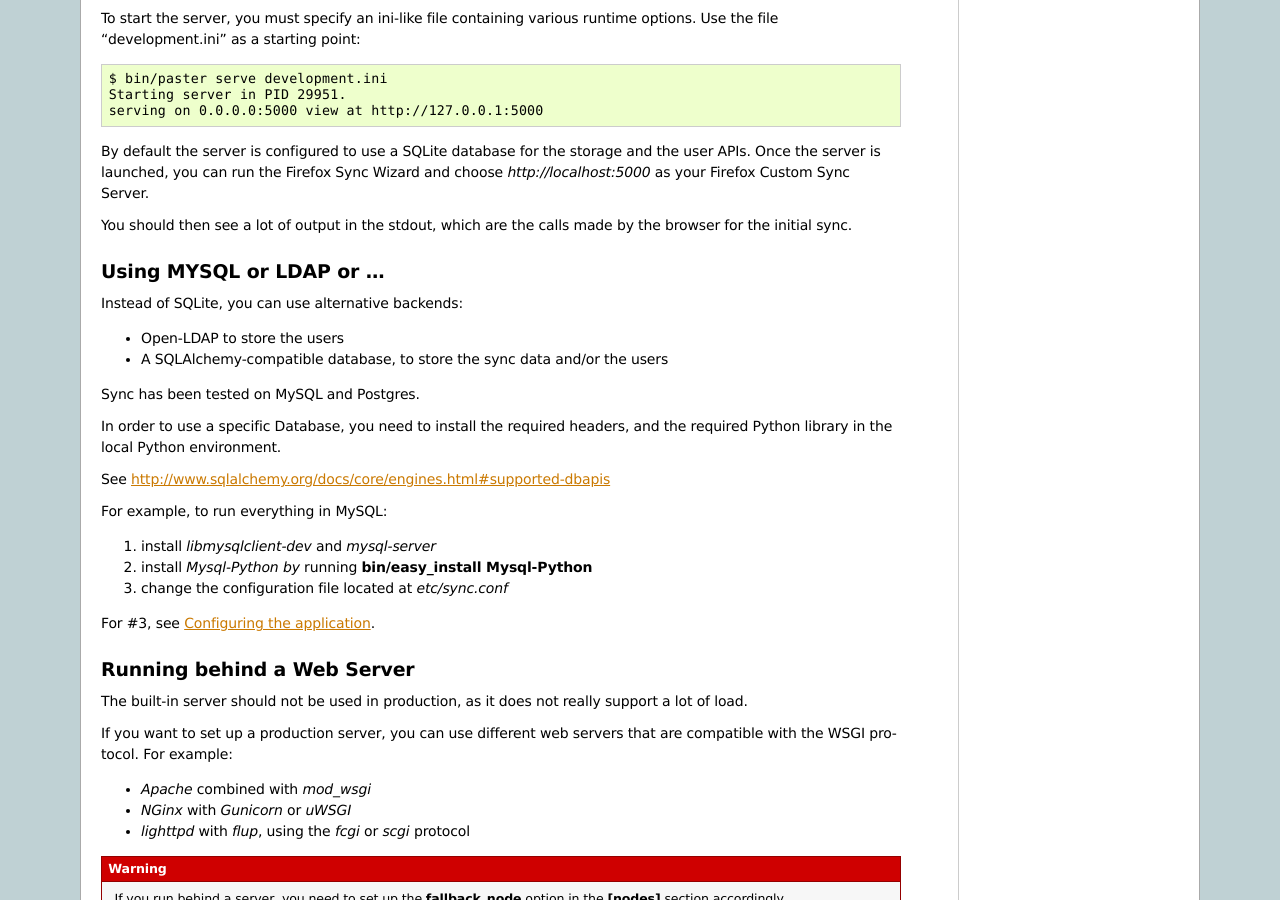
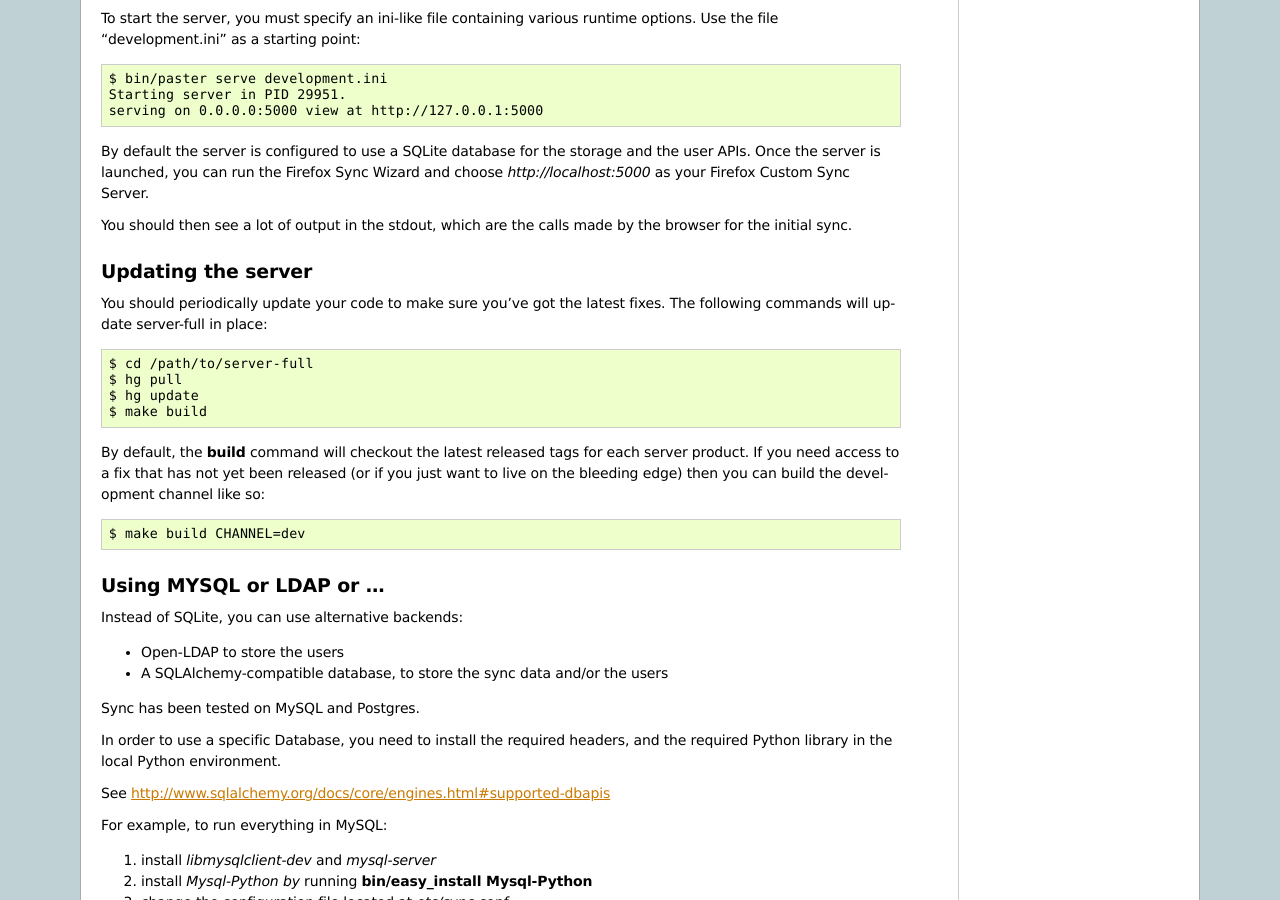
Before and after one commit to mozilla-services/docs, a Sphinx documentation site: the page built from source/howtos/run-sync.rst, in a window 1280 px wide and 900 px high, scrolled down 828 px. Built offline with Sphinx 7.4.7, drawn with Linux system fonts in a browser that asks for light colours; the version number could not be read and is left out.

Commit message:
Add docs on how to upate a run-your-own-sync-server build.

```diff
--- a/source/howtos/run-sync.rst
+++ b/source/howtos/run-sync.rst
@@ -66,6 +66,24 @@
 
 You should then see a lot of output in the stdout, which are the calls made
 by the browser for the initial sync.
+
+Updating the server
+===================
+
+You should periodically update your code to make sure you've got the latest
+fixes.  The following commands will update server-full in place::
+
+    $ cd /path/to/server-full
+    $ hg pull
+    $ hg update
+    $ make build
+
+By default, the **build** command will checkout the latest released tags for
+each server product.  If you need access to a fix that has not yet been
+released (or if you just want to live on the bleeding edge) then you can
+build the development channel like so::
+
+    $ make build CHANNEL=dev
 
 
 Using MYSQL or LDAP or ...
```
